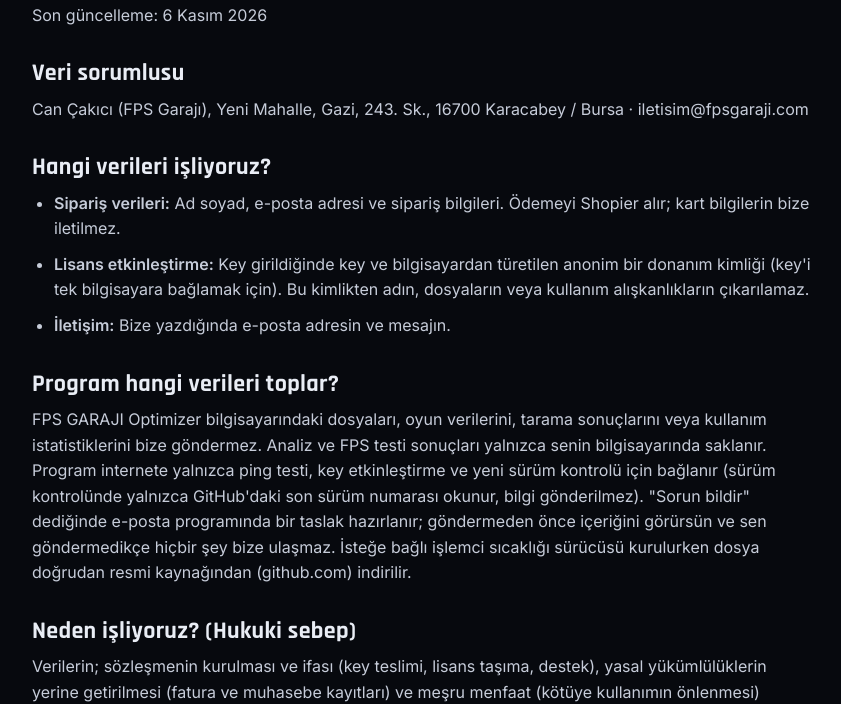
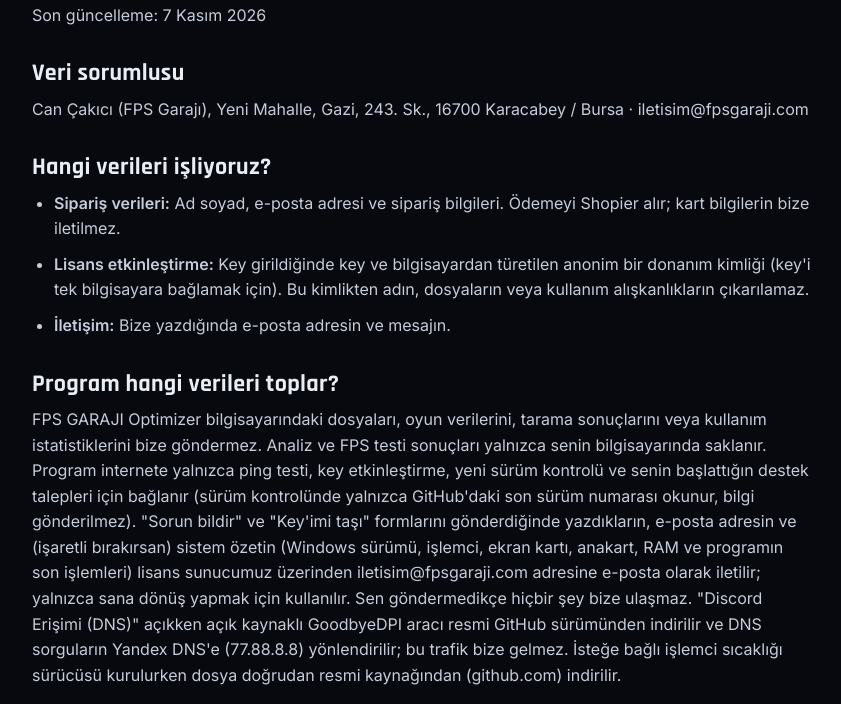
Before and after one commit to fpsgaraji/fpsgaraji.github.io, a plain HTML site: page gizlilik.html in a window 1280 px wide. Shown: the part 135-839 px from the top of the page, without its empty margins (218-1059 px from the left). Drawn offline with Linux system fonts and the light colour scheme.

Commit message:
Sürüm 2.2, gizlilik metni: destek formu ve Discord Erişimi (DNS)
Co-Authored-By: Claude Opus 5.5 <noreply@anthropic.com>

```diff
--- a/gizlilik.html
+++ b/gizlilik.html
@@ -5,7 +5,7 @@
 <body><div class="doc">
 <a class="back" href="index.html">← Ana sayfa</a>
 <h1>Gizlilik Politikası ve KVKK Aydınlatma Metni</h1>
-<p>Son güncelleme: 6 Kasım 2026</p>
+<p>Son güncelleme: 7 Kasım 2026</p>
 
 <h2>Veri sorumlusu</h2>
 <p>Can Çakıcı (FPS Garajı), Yeni Mahalle, Gazi, 243. Sk., 16700 Karacabey / Bursa · iletisim@fpsgaraji.com</p>
@@ -18,7 +18,7 @@
 </ul>
 
 <h2>Program hangi verileri toplar?</h2>
-<p>FPS GARAJI Optimizer bilgisayarındaki dosyaları, oyun verilerini, tarama sonuçlarını veya kullanım istatistiklerini bize göndermez. Analiz ve FPS testi sonuçları yalnızca senin bilgisayarında saklanır. Program internete yalnızca ping testi, key etkinleştirme ve yeni sürüm kontrolü için bağlanır (sürüm kontrolünde yalnızca GitHub'daki son sürüm numarası okunur, bilgi gönderilmez). "Sorun bildir" dediğinde e-posta programında bir taslak hazırlanır; göndermeden önce içeriğini görürsün ve sen göndermedikçe hiçbir şey bize ulaşmaz. İsteğe bağlı işlemci sıcaklığı sürücüsü kurulurken dosya doğrudan resmi kaynağından (github.com) indirilir.</p>
+<p>FPS GARAJI Optimizer bilgisayarındaki dosyaları, oyun verilerini, tarama sonuçlarını veya kullanım istatistiklerini bize göndermez. Analiz ve FPS testi sonuçları yalnızca senin bilgisayarında saklanır. Program internete yalnızca ping testi, key etkinleştirme, yeni sürüm kontrolü ve senin başlattığın destek talepleri için bağlanır (sürüm kontrolünde yalnızca GitHub'daki son sürüm numarası okunur, bilgi gönderilmez). "Sorun bildir" ve "Key'imi taşı" formlarını gönderdiğinde yazdıkların, e-posta adresin ve (işaretli bırakırsan) sistem özetin (Windows sürümü, işlemci, ekran kartı, anakart, RAM ve programın son işlemleri) lisans sunucumuz üzerinden iletisim@fpsgaraji.com adresine e-posta olarak iletilir; yalnızca sana dönüş yapmak için kullanılır. Sen göndermedikçe hiçbir şey bize ulaşmaz. "Discord Erişimi (DNS)" açıkken açık kaynaklı GoodbyeDPI aracı resmi GitHub sürümünden indirilir ve DNS sorguların Yandex DNS'e (77.88.8.8) yönlendirilir; bu trafik bize gelmez. İsteğe bağlı işlemci sıcaklığı sürücüsü kurulurken dosya doğrudan resmi kaynağından (github.com) indirilir.</p>
 
 <h2>Neden işliyoruz? (Hukuki sebep)</h2>
 <p>Verilerin; sözleşmenin kurulması ve ifası (key teslimi, lisans taşıma, destek), yasal yükümlülüklerin yerine getirilmesi (fatura ve muhasebe kayıtları) ve meşru menfaat (kötüye kullanımın önlenmesi) amaçlarıyla, 6698 sayılı KVKK'nın 5. maddesi kapsamında işlenir.</p>
```
Also changed, not shown: index.html (+2 -2 lines).
